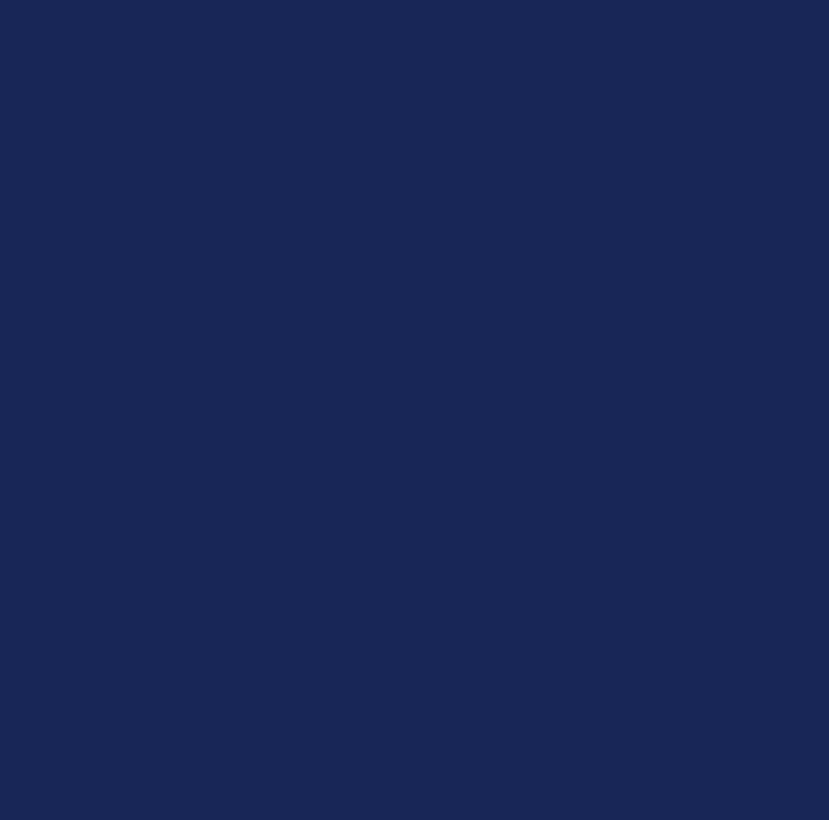
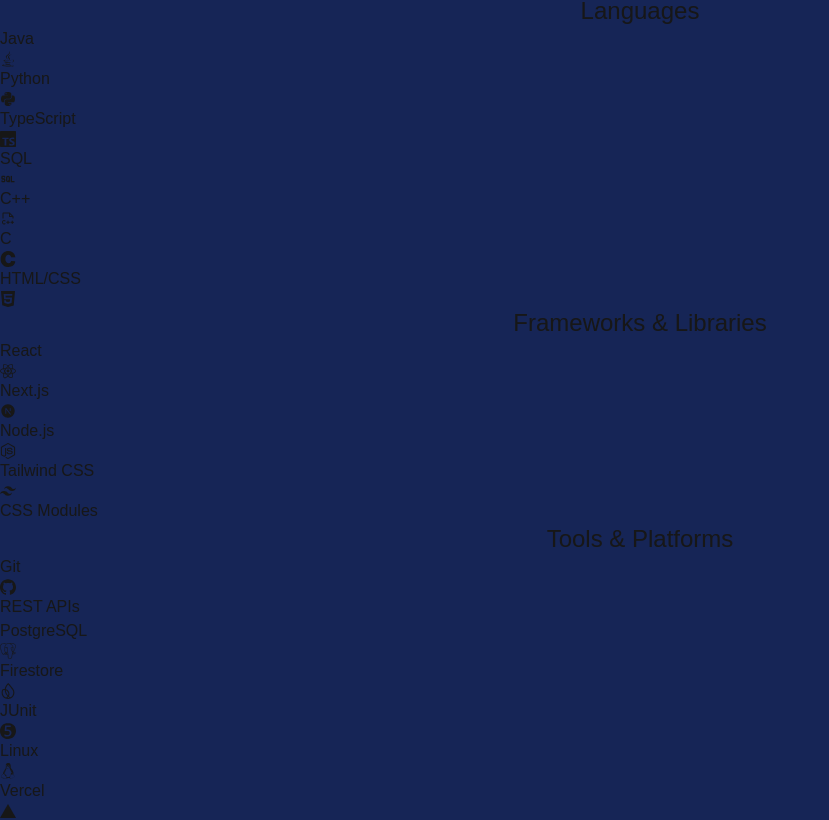
Before and after one commit to conbal/portfolio-website, a Next.js app: page / in a window 1280 px wide. Shown: the part 1148-1968 px from the top of the page, without its empty margins (0-829 px from the left). Built offline with nearby package versions, Linux system fonts and the light colour scheme.

Commit message:
displaying data from skills.ts in skill.tsx and skillcard.tsx

```diff
--- /dev/null
+++ b/components/SkillCard.tsx
@@ -0,0 +1,11 @@
+import { Skill } from "@/lib/skills";
+
+export default function SkillCard({ name, icon }: Skill) {
+  const Icon = icon;
+  return (
+    <div>
+      <div> {name} </div>
+      <div> {Icon && <Icon />}</div>
+    </div>
+  );
+}
--- a/components/sections/Contact.tsx
+++ b/components/sections/Contact.tsx
@@ -1,6 +1,6 @@
 export default function Contact() {
   return (
-    <section id="contact" className="pt-300 scroll-mt-20">
+    <section id="contact" className="scroll-mt-20">
       <h2 className="text-center text-4xl pb-4 ">Contact</h2>
     </section>
   );
--- a/components/sections/Skills.tsx
+++ b/components/sections/Skills.tsx
@@ -1,7 +1,31 @@
+import { langs, frameworks, tools } from "@/lib/skills";
+import SkillCard from "@/components/SkillCard";
+
 export default function Skills() {
   return (
     <section id="skills" className="scroll-mt-20">
       <h2 className="text-center text-4xl pb-4 ">Skills</h2>
+      {/*languages section*/}
+      <h3 className="text-center text-2xl">{langs.title}</h3>
+      <div>
+        {langs.skills.map((skill) => (
+          <SkillCard key={skill.name} {...skill} />
+        ))}
+      </div>
+      {/*frameworks section*/}
+      <h3 className="text-center text-2xl">{frameworks.title}</h3>
+      <div>
+        {frameworks.skills.map((skill) => (
+          <SkillCard key={skill.name} {...skill} />
+        ))}
+      </div>
+      {/*tools section*/}
+      <h3 className="text-center text-2xl">{tools.title}</h3>
+      <div>
+        {tools.skills.map((skill) => (
+          <SkillCard key={skill.name} {...skill} />
+        ))}
+      </div>
     </section>
   );
 }
--- a/lib/skills.ts
+++ b/lib/skills.ts
@@ -1,46 +1,67 @@
+import { IconType } from "react-icons";
+import {
+  SiReact,
+  SiTypescript,
+  SiTailwindcss,
+  SiC,
+  SiHtml5,
+  SiNodedotjs,
+  SiCss,
+  SiGithub,
+  SiPostgresql,
+  SiFirebase,
+  SiJunit5,
+  SiLinux,
+  SiVercel,
+} from "react-icons/si";
+import { FaJava, FaPython } from "react-icons/fa";
+import { TbSql } from "react-icons/tb";
+import { PiFileCpp } from "react-icons/pi";
+import { RiNextjsFill } from "react-icons/ri";
+
+export type Skill = {
+  name: string;
+  icon?: IconType;
+};
+
 export type SkillCategory = {
   title: string;
   skills: Skill[];
 };
 
-export type Skill = {
-  name: string;
-  icon: string;
-};
-
-export const lang: SkillCategory = {
-  title: "Langauges",
+export const langs: SkillCategory = {
+  title: "Languages",
   skills: [
-    { name: "Java", icon: "..." },
-    { name: "Python", icon: "..." },
-    { name: "TypeScript", icon: "..." },
-    { name: "SQL", icon: "..." },
-    { name: "C++", icon: "..." },
-    { name: "C", icon: "..." },
-    { name: "HTML/CSS", icon: "..." },
+    { name: "Java", icon: FaJava },
+    { name: "Python", icon: FaPython },
+    { name: "TypeScript", icon: SiTypescript },
+    { name: "SQL", icon: TbSql },
+    { name: "C++", icon: PiFileCpp },
+    { name: "C", icon: SiC },
+    { name: "HTML/CSS", icon: SiHtml5 },
   ],
 };
 
 export const frameworks: SkillCategory = {
   title: "Frameworks & Libraries",
   skills: [
-    { name: "React", icon: "..." },
-    { name: "Next.js", icon: "..." },
-    { name: "Node.js", icon: "..." },
-    { name: "Tailwind CSS", icon: "..." },
-    { name: "CSS Modules", icon: "..." },
+    { name: "React", icon: SiReact },
+    { name: "Next.js", icon: RiNextjsFill },
+    { name: "Node.js", icon: SiNodedotjs },
+    { name: "Tailwind CSS", icon: SiTailwindcss },
+    { name: "CSS Modules", icon: SiCss },
   ],
 };
 
 export const tools: SkillCategory = {
   title: "Tools & Platforms",
   skills: [
-    { name: "Git", icon: "..." },
-    { name: "REST APIs", icon: "..." },
-    { name: "PostgreSQL", icon: "..." },
-    { name: "Firestore", icon: "..." },
-    { name: "JUnit", icon: "..." },
-    { name: "Linux", icon: "..." },
-    { name: "Vercel", icon: "..." },
+    { name: "Git", icon: SiGithub },
+    { name: "REST APIs" },
+    { name: "PostgreSQL", icon: SiPostgresql },
+    { name: "Firestore", icon: SiFirebase },
+    { name: "JUnit", icon: SiJunit5 },
+    { name: "Linux", icon: SiLinux },
+    { name: "Vercel", icon: SiVercel },
   ],
 };
--- a/package.json
+++ b/package.json
@@ -11,7 +11,8 @@
   "dependencies": {
     "next": "16.2.9",
     "react": "19.2.4",
-    "react-dom": "19.2.4"
+    "react-dom": "19.2.4",
+    "react-icons": "^5.7.0"
   },
   "devDependencies": {
     "@tailwindcss/postcss": "^4",
```
Also changed, not shown: 1 other file (tests, documents, lock files or other folders).
